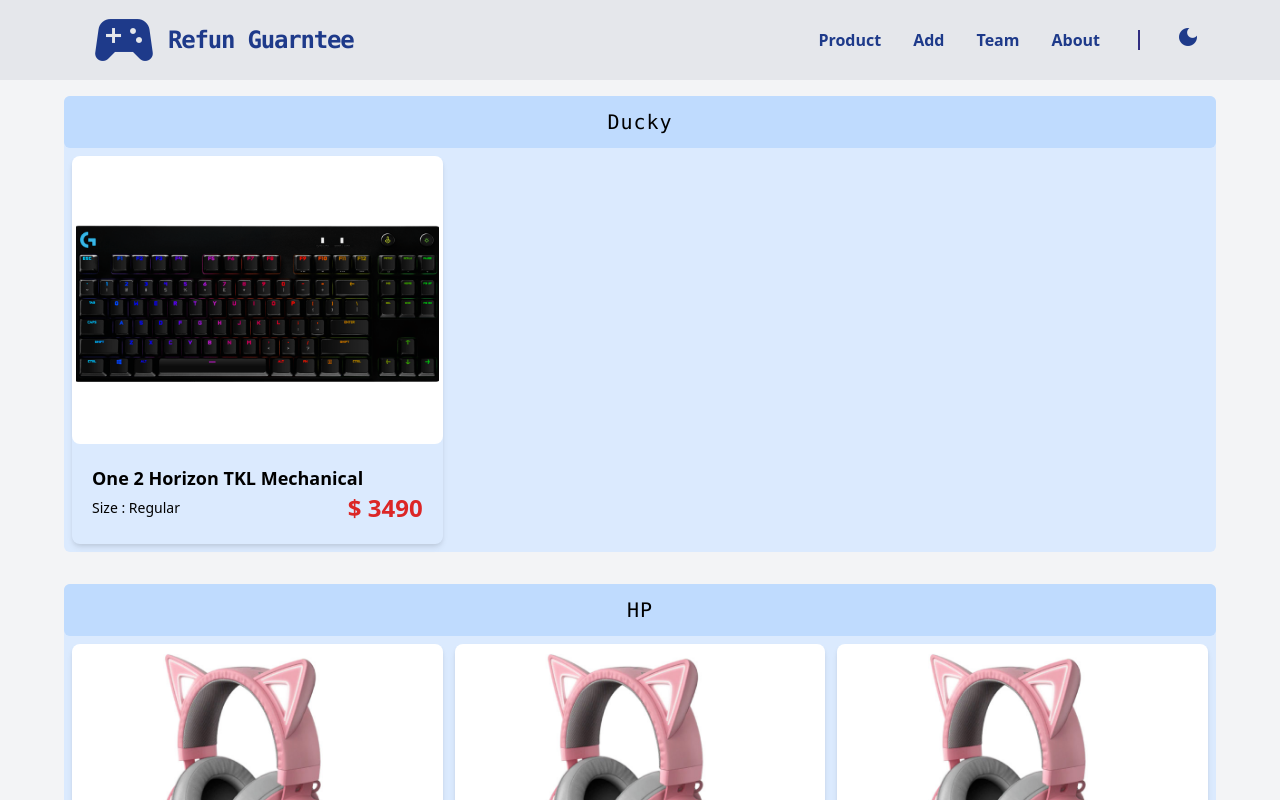
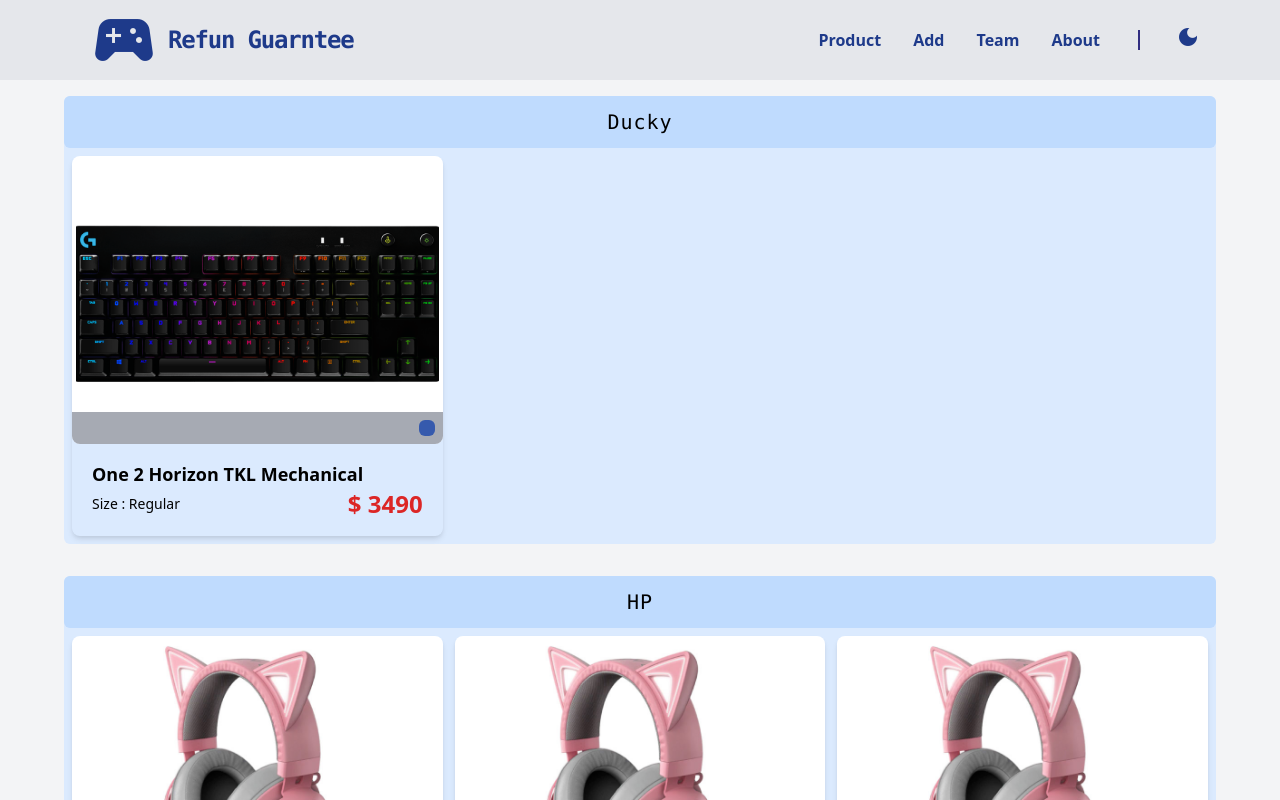
Before and after one commit to INT221-014-027-118/Front-end-Not-use, a Vue app: page /product in a window 1280 px wide. Shown: the top 800 px of the page. Built offline with nearby package versions, Linux system fonts and the light colour scheme; data requests are answered from the project's data file.

Commit message:
[Update] UI Template product

```diff
--- a/src/components/BaseItem.vue
+++ b/src/components/BaseItem.vue
@@ -6,9 +6,16 @@
         class="absolute h-full w-full object-cover object-center p-1 rounded-lg bg-white"
         alt=""
       />
+    <div class=" absolute -mt-4 w-full p-1 bottom-0 bg-gray-500 opacity-60 h-8 rounded-b-lg" />
+    <div class=" absolute -mt-4 w-full p-1 bottom-0">
+      <div class="flex flex-row-reverse">
+          <div class="w-4 h-4 m-1 rounded-md" v-for="color in product.colors" :key="color.colorId" :style="{ backgroundColor: color.hexColor }"></div>
+      </div>
+    </div>
     </div>
     <div class="z-10 w-full ">
-      <div class="py-5 px-5">
+      <div class="py-4 px-5">
+
         <h1 class="font-bold text-lg">{{ product.name }}</h1>
         <div class="flex items-center justify-between">
           <div class="text-sm font-light">Size : Regular</div>
```
